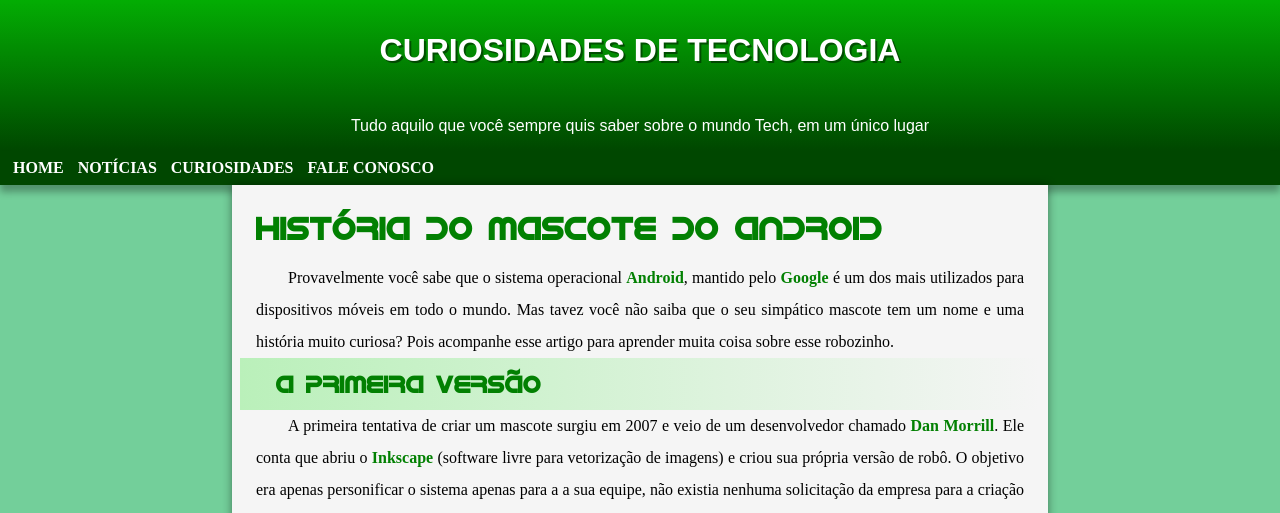
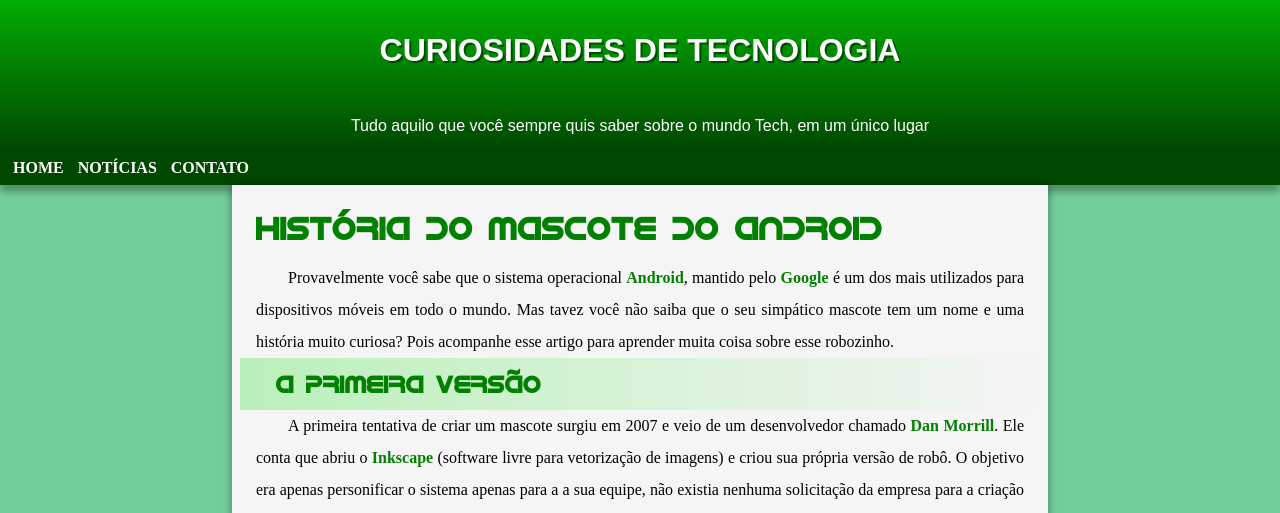
Before and after one commit to ThanagorTales/exercicio-android, a plain HTML site: page index.html in a window 1280 px wide. Shown: the top 513 px of the page. Drawn offline with Linux system fonts and the light colour scheme.

Commit message:
edicao links

```diff
--- a/index.html
+++ b/index.html
@@ -18,8 +18,7 @@
         <ul>
             <li><a href="#" target="_blank">HOME</a></li>
             <li><a href="#" target="_blank">NOTÍCIAS</a></li>
-            <li><a href="#" target="_blank">CURIOSIDADES</a></li>
-            <li><a href="#" target="_blank">FALE CONOSCO</a></li>
+            <li><a href="#" target="_blank">CONTATO</a></li>
         </ul>
     </nav>
    <main>
```
